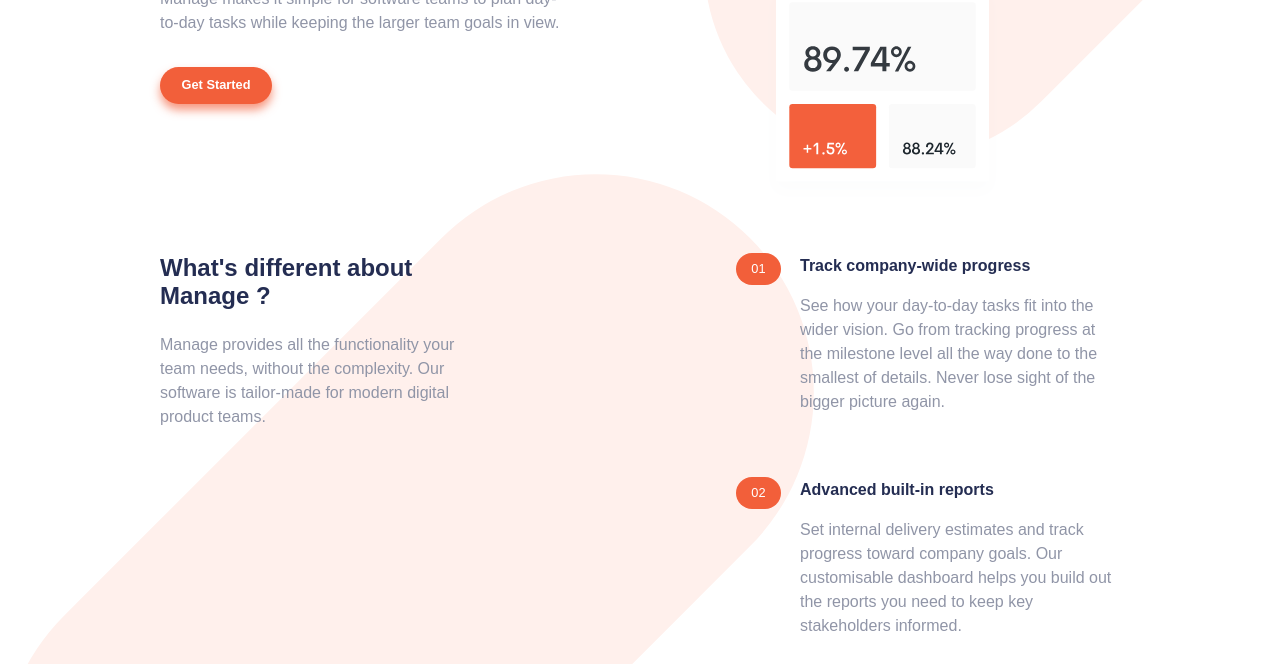
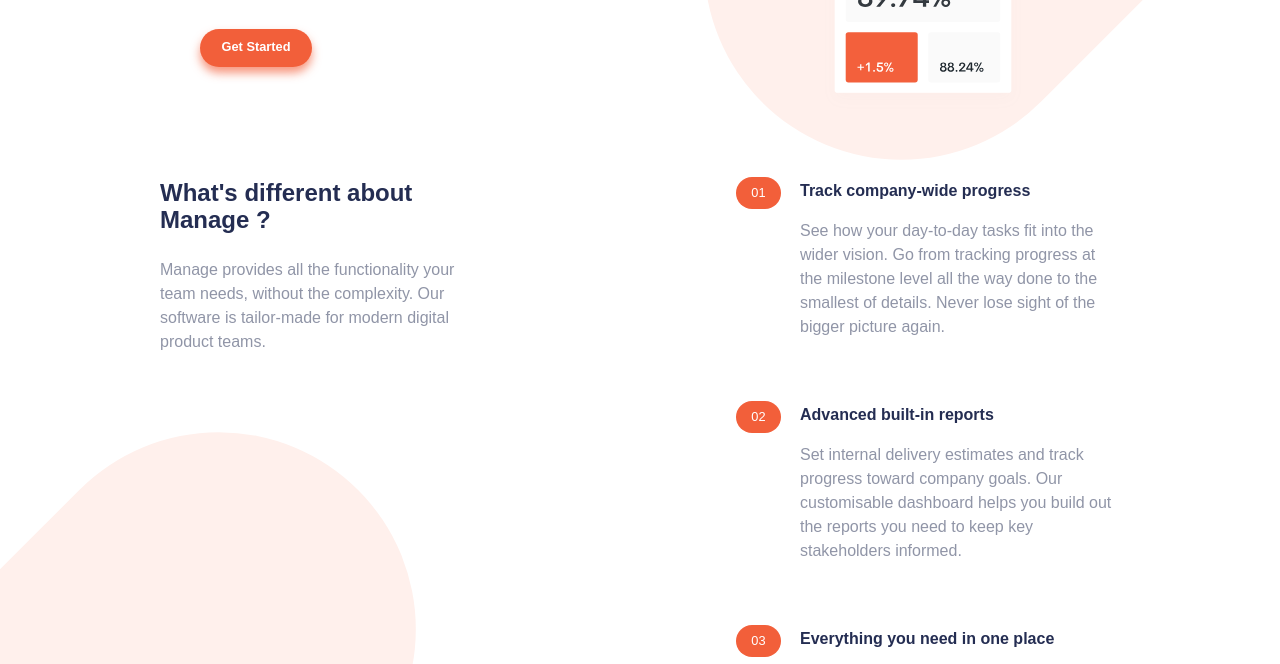
Before and after one commit to Thomaster100/manage-landing-page, a website: page html/index.html in a window 1280 px wide. Shown: the part 416-1080 px from the top of the page. Drawn offline with Linux system fonts and the light colour scheme; a web font is replaced by a local one.

Commit message:
[advantages] (in progress) fix positionning tablet on desktop

```diff
--- a/css/styles.css
+++ b/css/styles.css
@@ -32,7 +32,7 @@
   background-color: rgba(242, 95, 58, 0.65);
 }
 
-/* BACKGROUND */
+/* BACKGROUND TABLET TOP */
 .container__tablet_bg {
   width: 100%;
   height: auto;
@@ -45,6 +45,23 @@
   position: relative;
   top: -5rem;
   right: -4rem;
+}
+
+/* BACKGROUND TABLET BOTTOM */
+.container__tablet_bottom {
+  width: 100%;
+  height: auto;
+  overflow-x: hidden;
+  position: absolute;
+  display: flex;
+  justify-content: flex-end;
+  top: 29rem;
+  z-index: -1;
+}
+.container__tablet_bottom .img__tablet-bottom {
+  width: 70%;
+  position: relative;
+  right: -5rem;
 }
 
 /* NAVIGATION */
@@ -158,6 +175,7 @@
   margin-left: auto;
   margin-right: auto;
   display: block;
+  position: relative;
 }
 .container__advantages .container__differences-question {
   text-align: center;
@@ -216,7 +234,6 @@
   z-index: -1;
   background-color: #ffefeb;
 }
-
 /* MEDIA QUERIES */
 @media screen and (min-width: 768px) {
   .html {
@@ -233,6 +250,16 @@
     width: 46rem;
     top: -10rem;
     left: 27rem;
+  }
+
+  /* BACKGROUND TABLET BOTTOM */
+  .container__tablet_bottom {
+    justify-content: flex-start;
+  }
+  .container__tablet_bottom .img__tablet-bottom {
+    width: 46rem;
+    bottom: -24rem;
+    left: -20rem;
   }
 
   /* NAVIGATION */
@@ -269,8 +296,8 @@
     justify-content: flex-end;
   }
   .container__presentation .pic_charts {
-    width: 100%;
-    height: auto;
+    width: 29rem;
+    height: 21rem;
     margin: 0;
   }
   .container__presentation .container__text_presentation {
```
Also changed, not shown: html/index.html (+1 -1 lines), 1 other file.
